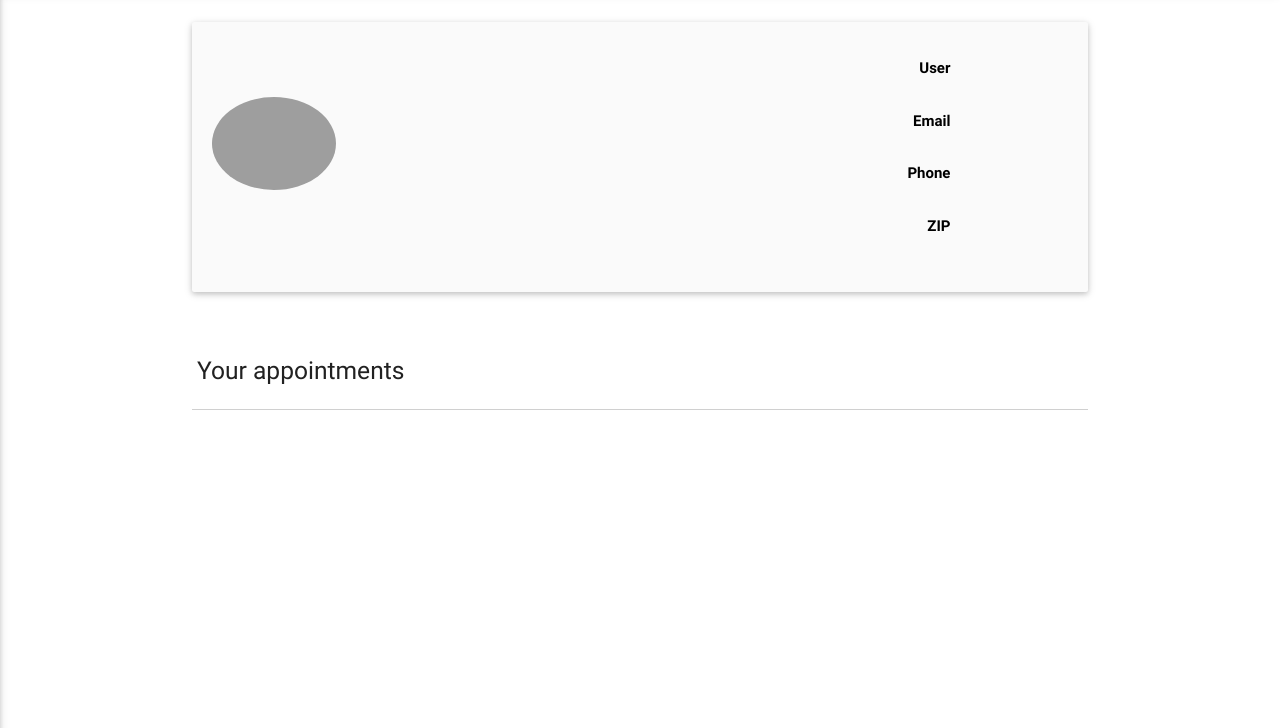
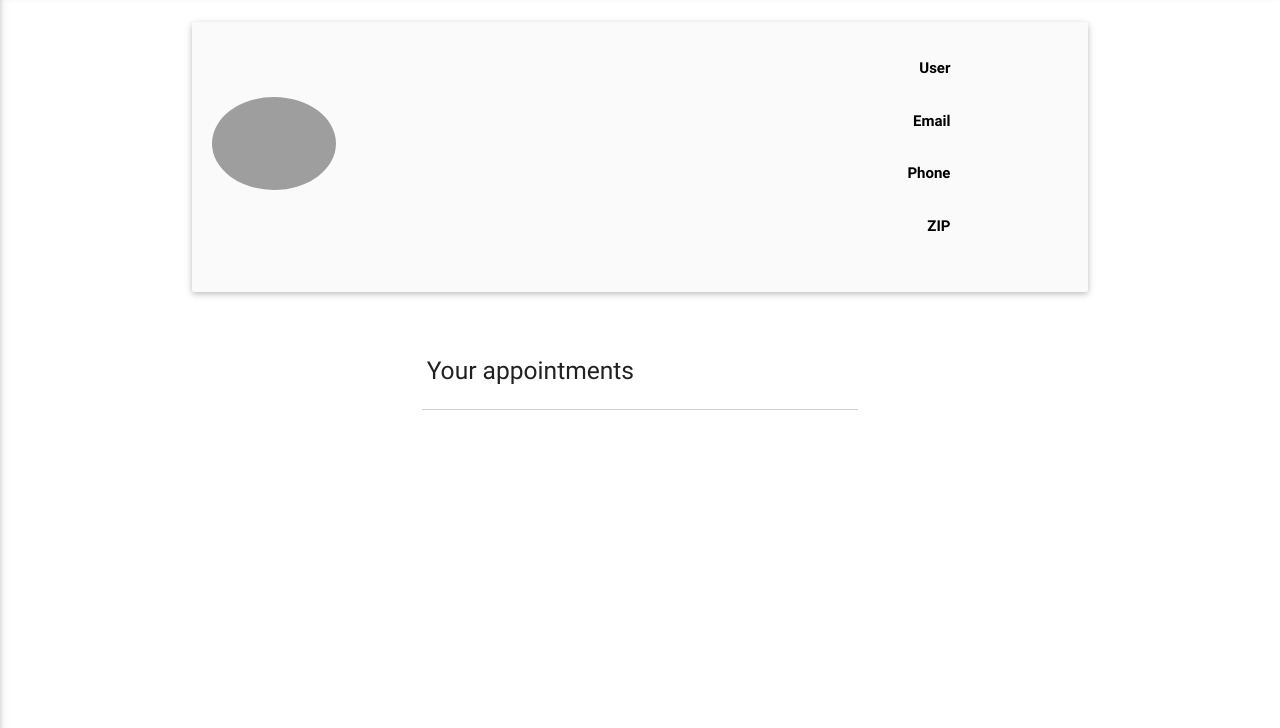
Before and after one commit to bcush/mean-group-project, a website: page client/static/index.html at #/home in a window 1280 px wide. Shown: the part 72-800 px from the top of the page. Drawn offline with Linux system fonts and the light colour scheme; no server answers; grey boxes are pictures that could not be loaded.

Commit message:
+5 pretty

```diff
--- a/client/static/partials/userProfile.html
+++ b/client/static/partials/userProfile.html
@@ -31,8 +31,8 @@
       </div>
 
 <br>
-
-<div ng-controller='appointmentsController'>
+<div class="row">
+<div class="col s6 push-s3" ng-controller='appointmentsController'>
   <table>
     <thead>
       <th><h5>Your appointments</h5></th>
@@ -44,8 +44,10 @@
         <span ng-if='appt.time = 12'>{{ appt.time }} PM</span>
         <span ng-if='appt.time >= 13'>{{ appt.time - 12 }} PM</span>
       </td>
+      <td><a href="/#/appointments/{{ appt._id }}">Delete Appointment</a></td>
     </tbody>
   </table>
+</div>
 </div>
 
 
```
